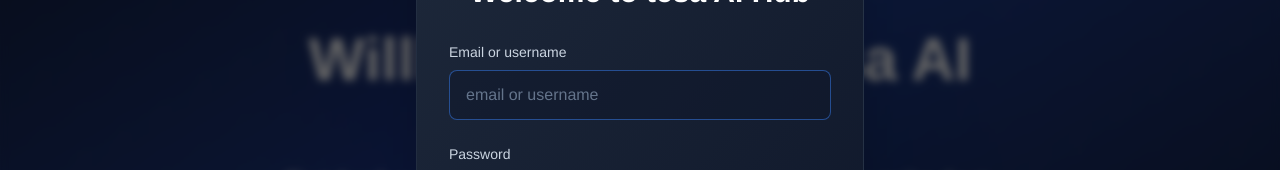
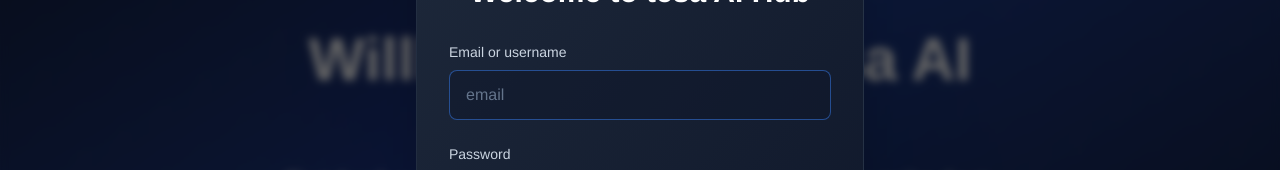
Before and after one commit to aishwaryaDel/aihub-bolt, a React (Vite) app: page / in a window 1280 px wide. Both pictures are taken after a click on the button "Starten Sie Ihre KI-Reise". Shown: the part 286-456 px from the top of the page. Built offline with nearby package versions, Linux system fonts and the light colour scheme.

Commit message:
Updated LoginModal.tsx

```diff
--- a/src/components/LoginModal.tsx
+++ b/src/components/LoginModal.tsx
@@ -96,7 +96,7 @@ export default function LoginModal({ isOpen, onClose, onLoginSuccess }: LoginMod
                 id="email"
                 value={email}
                 onChange={(e) => setEmail(e.target.value)}
-                placeholder="email or username"
+                placeholder="email"
                 className="w-full px-4 py-3 bg-slate-900/50 border border-blue-500/50 rounded-lg text-white placeholder-slate-500 focus:outline-none focus:ring-2 focus:ring-blue-500 focus:border-transparent transition-all"
                 disabled={isLoading}
               />
```
